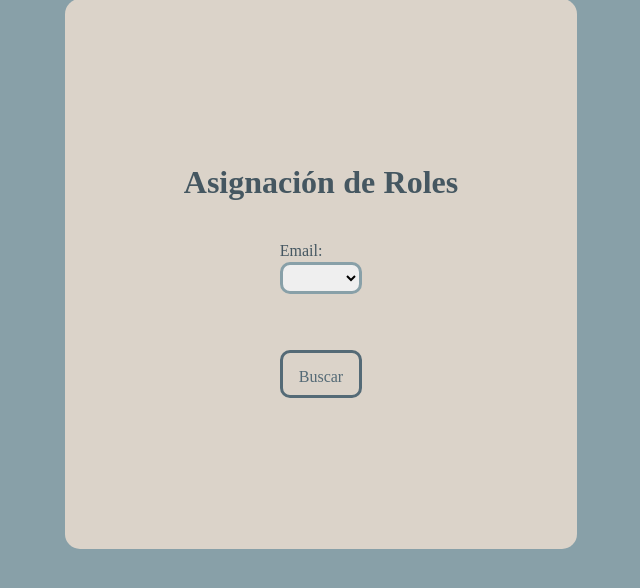
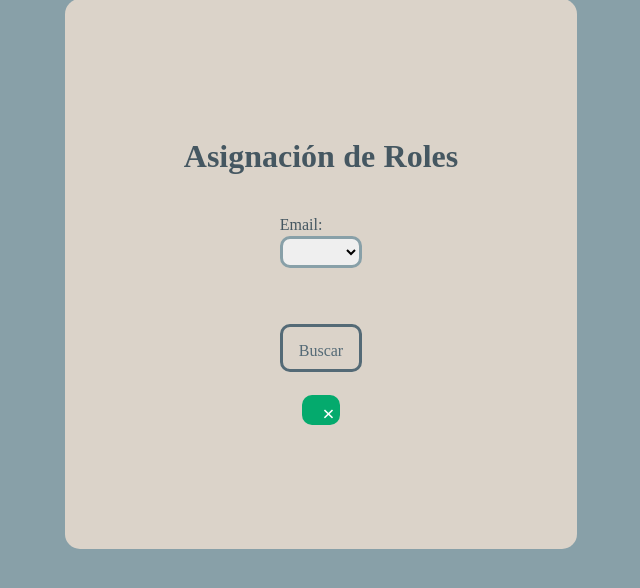
Before and after one commit to Camilin1904/ScholarshipManagement, a Django app: page /roles/ in a window 1280 px wide. Shown: the part 192-780 px from the top of the page, without its empty margins (319-959 px from the left). Run offline with Django 4.2, Linux system fonts and the light colour scheme; a user stored in the database is signed in; tables that the repository leaves empty hold one stand-in row (values such as "Sample post"); lists and menus that the app fills with data are empty; some web fonts are replaced.

Commit message:
Add notifications role assign
Also refactor for the sign up page

```diff
--- a/ScholarshipManagement/ScholarshipModule/static/CSS/roles.css
+++ b/ScholarshipManagement/ScholarshipModule/static/CSS/roles.css
@@ -140,3 +140,25 @@
     justify-content: center;
     color: #455761;
 }
+
+.alert {
+    padding: 5px;
+    background-color: #04AA6D;
+    color: white;
+    border-radius: 10px;
+}
+
+.closebtn {
+    margin-left: 15px;
+    color: white;
+    font-weight: bold;
+    float: right;
+    font-size: 22px;
+    line-height: 20px;
+    cursor: pointer;
+    transition: 0.3s;
+}
+
+.closebtn:hover {
+    color: #546A76;
+}
--- a/ScholarshipManagement/ScholarshipModule/templates/HTML/searchUser.html
+++ b/ScholarshipManagement/ScholarshipModule/templates/HTML/searchUser.html
@@ -49,6 +49,14 @@
                             Buscar
                         </button>
                     </form>
+                    {% if error == ""%}
+
+                    {% else %}
+                        <div class="alert" style="font-size: 85%; margin-top: 5%;">
+                            <span class="closebtn" onclick="this.parentElement.style.display='none';">&times;</span>
+                            <strong> {{success}} </strong>
+                        </div>
+                    {% endif%}
                 </div>
             </div>
         </div>
--- a/ScholarshipManagement/ScholarshipModule/views.py
+++ b/ScholarshipManagement/ScholarshipModule/views.py
@@ -28,11 +28,11 @@
             return redirect('/home')
         else:
             return render(
-                request, './HTML/Signin.html', {'form': form, 'error': error})
+                request, './HTML/signup.html', {'form': form, 'error': error})
     else:
         form = CreateNewUser
     return render(
-        request, './HTML/Signin.html', {'form': form, 'error':''})
+        request, './HTML/signup.html', {'form': form, 'error':''})
 
 def signOut(request):
 
@@ -182,7 +182,7 @@
 
 def searchUserForRole(request):
     user = request.user
-    error = ""
+    success = ""
     if request.method == 'POST':
         try:
             username = request.POST['username']
@@ -195,22 +195,22 @@
                         'toChange' : toChange
                     })
             except:
-                # If the username is not found
-                error = 'El usuario no existe'
+                # If the username field does not exists
+                success = 'El usuario no existe'
         except:
             #username field does not exist so we are in roleAssign
             rol = request.POST['role']
             email = request.POST['email']
             toChange = User.objects.filter(username=email).update(role=rol)
-            print("se supone que hubo cambios")
-            redirect(home)
+            success = 'El cambio de rol ha sido exitoso'
 
 
     else:
         if user.role == 0:
             return render(
                 request, './HTML/searchUser.html', {
-                    'form': searchUser
+                    'form': searchUser,
+                    'success': success
                 })
         else:
             return redirect('/home')
@@ -218,7 +218,7 @@
     return render(
         request, './HTML/searchUser.html', {
             'form': searchUser,
-            'error': error
+            'success': success
         })
 
 def createAnnouncement(request):
```
Also changed, not shown: ScholarshipManagement/ScholarshipModule/templates/HTML/signup.html (renamed from ScholarshipManagement/ScholarshipModule/templates/HTML/Signin.html).
